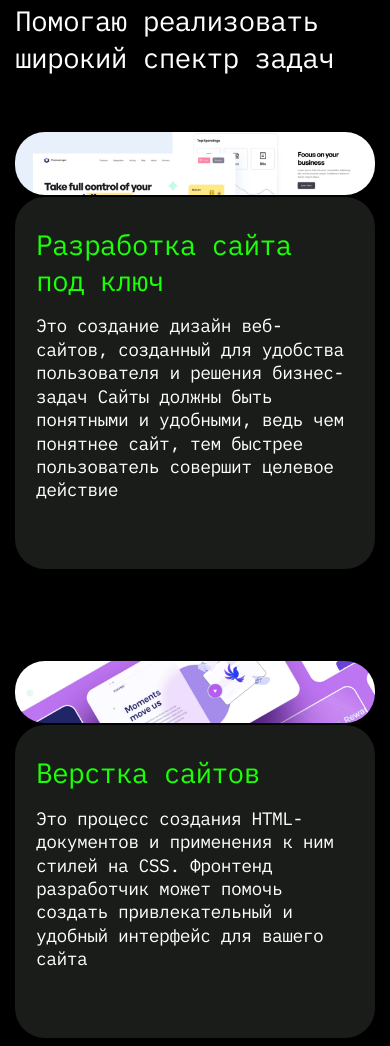
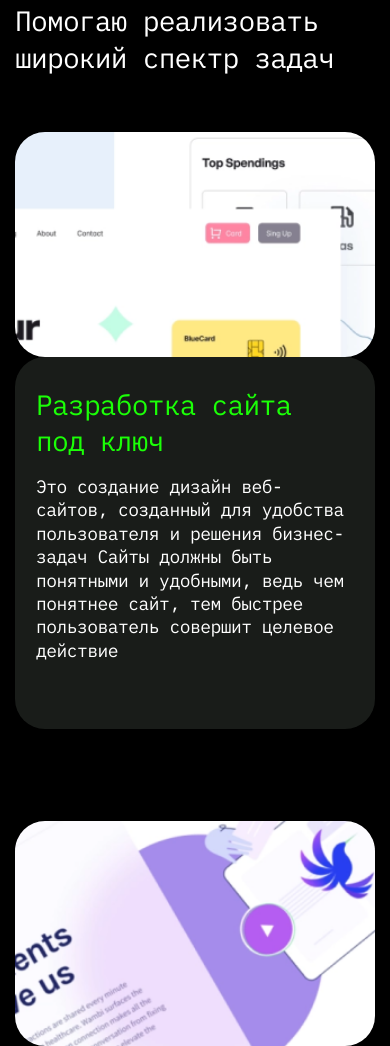
Before and after one commit to evgeniygalyamov/alexorlove, a plain HTML site: page index.html in a window 390 px wide. Shown: the part 4235-5281 px from the top of the page. Drawn offline with Linux system fonts and the light colour scheme.

Commit message:
Update service.css

```diff
--- a/styles/service.css
+++ b/styles/service.css
@@ -9,7 +9,7 @@
     gap: 75px;
 }
 
-.services__img-whrapper{
+.services__img-wrapper{
     max-width: 1150px;
     height: 200px
 }
@@ -75,7 +75,7 @@
 
 
 
-    .services__img-whrapper {
+    .services__img-wrapper {
 
         height: 162px;
     }
@@ -122,7 +122,7 @@
         margin-bottom: 60px;
     }
 
-    .services__img-whrapper {
+    .services__img-wrapper {
 
         height: 225px;
     }
```
